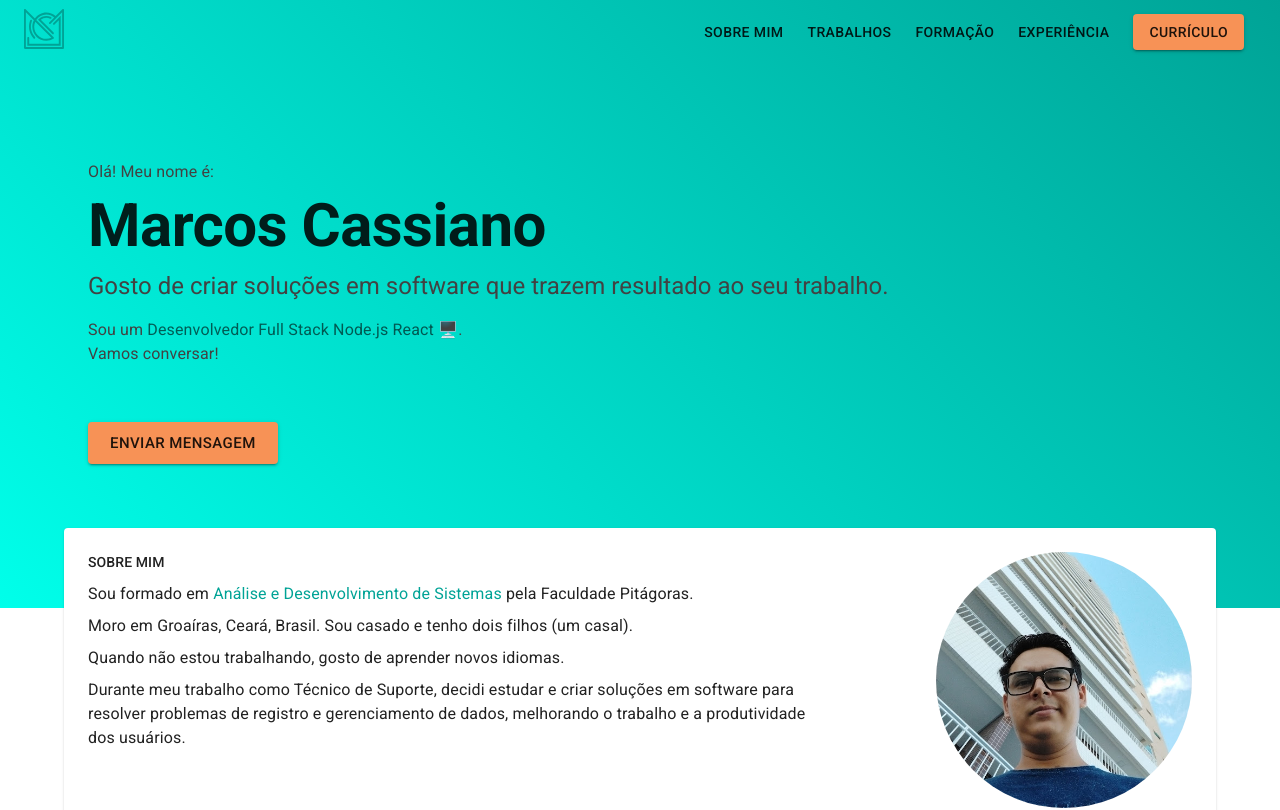
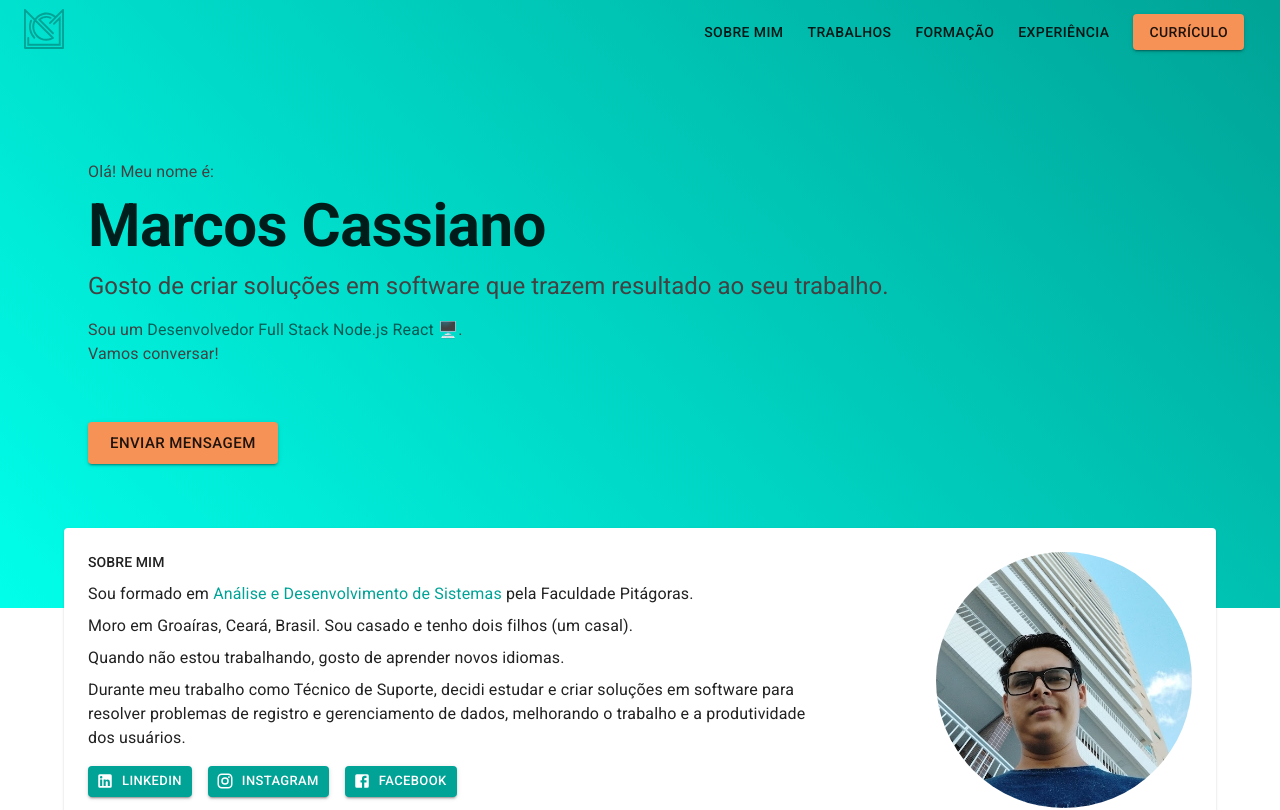
Before and after one commit to marcoscssno/marcoscassiano-portfolio, a React (Vite) app: page / in a window 1280 px wide. Shown: the top 810 px of the page. Built offline with nearby package versions, Linux system fonts and the light colour scheme; a web font is replaced by a local one.

Commit message:
feat: add social links to About section

```diff
--- a/src/components/About.tsx
+++ b/src/components/About.tsx
@@ -4,6 +4,12 @@ import Grid from "@mui/material/Grid";
 import Typography from "@mui/material/Typography";
 import Avatar from '@mui/material/Avatar';
 import Box from '@mui/material/Box';
+import Stack from '@mui/material/Stack';
+import Button from '@mui/material/Button';
+import Link from '@mui/material/Link';
+import LinkedInIcon from '@mui/icons-material/LinkedIn';
+import InstagramIcon from '@mui/icons-material/Instagram';
+import FacebookIcon from '@mui/icons-material/Facebook';
 import profile from '../assets/profile.jpg';
 
 export default function About() {
@@ -11,12 +17,12 @@ export default function About() {
         <Container component="main" maxWidth="lg" sx={{ position: 'static', marginTop: -10 }} id="sobre-mim">
             <Paper sx={{ p: 3 }}>
                 <Grid container>
-                    <Grid item xs={12} md={6} lg={8}>
+                    <Grid item xs={12} md={8}>
                         <Typography component="h6" variant="subtitle2">
                             SOBRE MIM
                         </Typography>
                         <Typography component="p" variant="body1" sx={{ mt: 1 }}>
-                        Sou formado em <Box component="span" sx={{ color: "#00a396" }}>Análise e Desenvolvimento de Sistemas</Box> pela Faculdade Pitágoras.
+                            Sou formado em <Box component="span" sx={{ color: "#00a396" }}>Análise e Desenvolvimento de Sistemas</Box> pela Faculdade Pitágoras.
                         </Typography>
                         <Typography component="p" variant="body1" sx={{ mt: 1 }}>
                             Moro em Groaíras, Ceará, Brasil. Sou casado e tenho dois filhos (um casal).
@@ -27,8 +33,19 @@ export default function About() {
                         <Typography component="p" variant="body1" sx={{ mt: 1 }}>
                             Durante meu trabalho como Técnico de Suporte, decidi estudar e criar soluções em software para resolver problemas de registro e gerenciamento de dados, melhorando o trabalho e a produtividade dos usuários.
                         </Typography>
+                        <Stack direction="row" justifyContent={{ xs: 'center', md: 'flex-start' }} spacing={2} mt={2}>
+                            <Button variant="contained" color="primary" size="small" startIcon={<LinkedInIcon />} component={Link} href="https://www.linkedin.com/in/marcoscssno/" target="__blank">
+                                LinkedIn
+                            </Button>
+                            <Button variant="contained" color="primary" size="small" startIcon={<InstagramIcon />} component={Link} href="https://www.instagram.com/marcoscssno/" target="__blank">
+                                Instagram
+                            </Button>
+                            <Button variant="contained" color="primary" size="small" startIcon={<FacebookIcon />} component={Link} href="https://www.facebook.com/marcoscssno" target="__blank">
+                                Facebook
+                            </Button>
+                        </Stack>
                     </Grid>
-                    <Grid item container justifyContent={{ md: 'end', xs: 'center' }} xs={12} md={6} lg={4} sx={{ my: { md: 0, xs: 3 } }}>
+                    <Grid item container justifyContent={{ md: 'end', xs: 'center' }} xs={12} md={4} sx={{ my: { md: 0, xs: 3 } }}>
                         <Avatar alt="Profile" src={profile} sx={{ width: 256, height: 256 }} />
                     </Grid>
                 </Grid>
```
